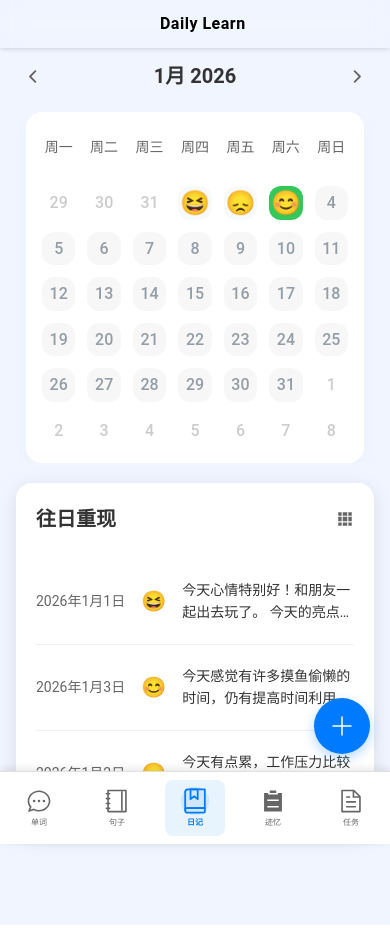
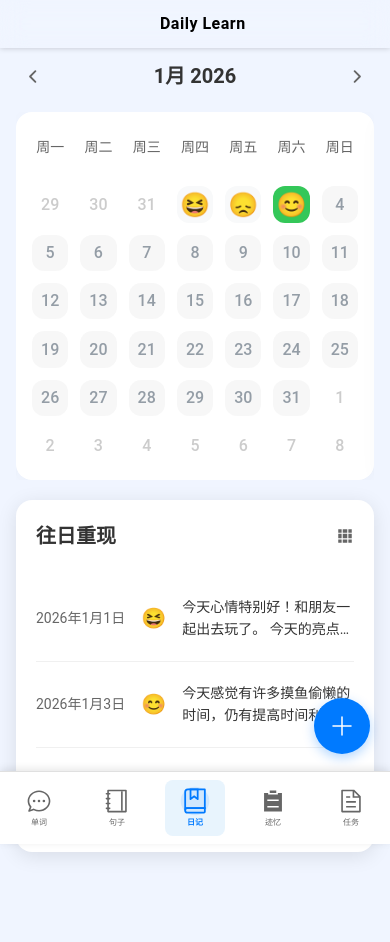
Before and after one commit to not-quality/Daily-Learn, a Vue app: page / in a window 390 px wide. Built offline with nearby package versions, Linux system fonts and the light colour scheme.

Commit message:
fix: 修正日历视图的容器大小

```diff
--- a/src/components/DailyRecord.vue
+++ b/src/components/DailyRecord.vue
@@ -585,11 +585,11 @@ const handleCalendarTouchEnd = () => {
   isCalendarAnimating.value = true
 
   // 计算目标位移：一个日历单元的宽度 = wrapper实际宽度 + 2*gap
-  // 这个距离对应CSS中的 33.333% (相对于300%的container，等于100%的wrapper宽度)
-  // 偏移 20px 使得滑动距离更准确，避免因为滑动距离小于一个单元格宽度而导致的切换错误
+  // 移动端gap为0（无margin），桌面端有gap需要额外偏移
+  const additionalOffset = gap > 0 ? 20 : 0
   const targetOffset = deltaX < 0
-    ? -(wrapperWidth + 2 * gap - 20)  // 左滑：向左滑动到下一月
-    : (wrapperWidth + 2 * gap - 20)   // 右滑：向右滑动到上一月
+    ? -(wrapperWidth + 2 * gap - additionalOffset)  // 左滑：向左滑动到下一月
+    : (wrapperWidth + 2 * gap - additionalOffset)   // 右滑：向右滑动到上一月
 
   // 应用过渡动画，让日历滑动到目标位置
   calendarGridTransition.value = `transform ${CALENDAR_SWIPE_DURATION}ms ease`
@@ -869,8 +869,8 @@ onMounted(() => {
   // 移动端检测和gap值更新
   const updateIsMobile = () => {
     isMobile.value = window.innerWidth <= 768
-    // 根据屏幕宽度更新gap值
-    calendarGap.value = window.innerWidth <= 768 ? 10 : 20
+    // 根据屏幕宽度更新gap值，移动端为0（因为已移除margin）
+    calendarGap.value = window.innerWidth <= 768 ? 0 : 20
   }
   updateIsMobile()
   window.addEventListener('resize', updateIsMobile)
@@ -978,14 +978,13 @@ const goToBrowse = () => {
   overflow: hidden;
   width: 100%;
   margin-bottom: 20px;
-  padding: 0 20px; /* 左右padding创建视觉间距 */
 }
 
 /* 日历容器,包含三个日历,横向排列 */
 .calendar-container {
   display: flex;
   width: 300%; /* 三个日历的总宽度 */
-  margin-left: -20px; /* 抵消wrapper的左padding */
+  margin-left: 0;
   /* transform 和 transition 由 JS 动态控制 */
   /* 提前声明 transform 参与合成,优化移动端滑动动画性能 */
   will-change: transform;
@@ -997,8 +996,8 @@ const goToBrowse = () => {
   width: 33.333%;
   background: white;
   border-radius: 20px;
-  padding: 30px;
-  margin: 0 20px; /* 左右边距创建间隙 */
+  padding: 24px;
+  margin: 0 10px;
   box-shadow: 0 4px 20px rgba(0, 0, 0, 0.025);
   overflow: hidden;
   box-sizing: border-box;
@@ -1711,19 +1710,19 @@ const goToBrowse = () => {
     font-size: 20px;
   }
 
-  /* 移动端调整wrapper的padding */
-  .calendar-wrapper {
+  /* 移动端wrapper不再需要padding，让日历宽度与往日重现盒子一致 */
+  /* .calendar-wrapper {
     padding: 0 10px;
-  }
-
-  /* 移动端调整container的margin */
-  .calendar-container {
+  } */
+
+  /* 移动端container不再需要margin偏移 */
+  /* .calendar-container {
     margin-left: -10px;
-  }
-
-  /* 移动端减小日历间距 */
+  } */
+
+  /* 移动端移除日历margin，让日历宽度等于wrapper宽度，与往日重现盒子对齐 */
   .calendar-grid {
-    margin: 0 10px;
+    margin: 0;
     padding: 16px;
     border-radius: 16px;
   }
```
